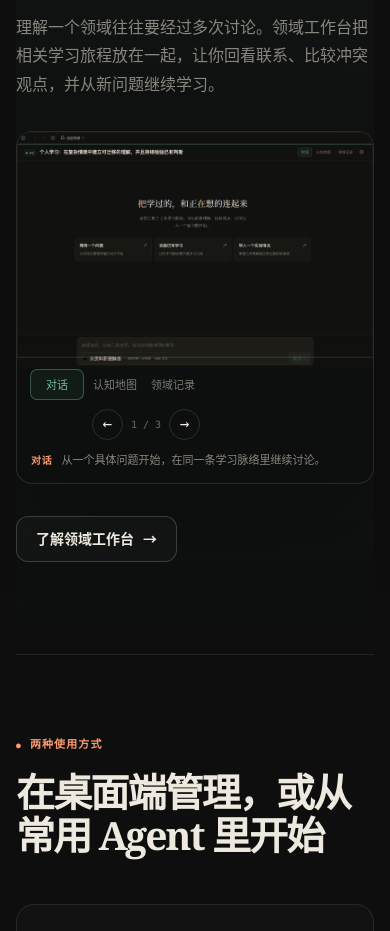
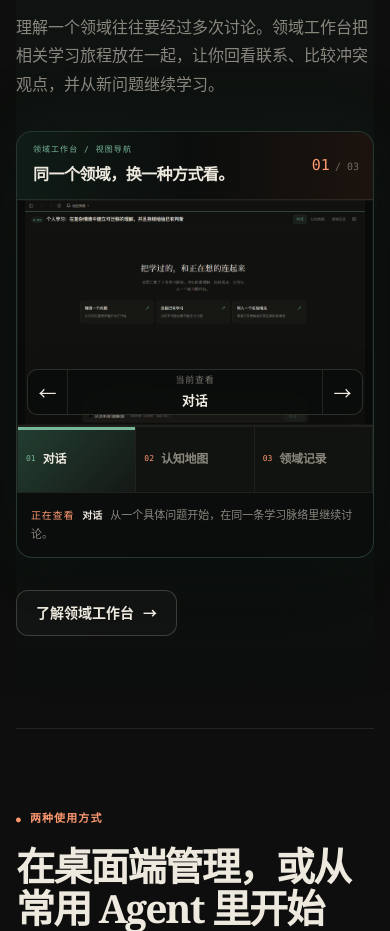
Before and after one commit to indieshade/xuemai-site, a Next.js app: page / in a window 390 px wide. Shown: the part 2900-3831 px from the top of the page. Built offline with nearby package versions, Linux system fonts and the light colour scheme.

Commit message:
improve domain workspace gallery switching

```diff
--- a/app/DomainWorkspaceCarousel.tsx
+++ b/app/DomainWorkspaceCarousel.tsx
@@ -7,6 +7,7 @@ const slides = [
   {
     id: "dialogue",
     label: "对话",
+    eyebrow: "从问题继续",
     image: "/screenshots/domain-workspace-rc3-safe.png",
     alt: "学脉领域工作台的对话视图，展示同一领域内的学习脉络和持续追问。",
     description: "从一个具体问题开始，在同一条学习脉络里继续讨论。",
@@ -14,6 +15,7 @@ const slides = [
   {
     id: "map",
     label: "认知地图",
+    eyebrow: "看见概念关系",
     image: "/screenshots/domain-cognitive-map.png",
     alt: "学脉领域工作台的认知地图视图，展示概念节点、关系和概念证据。",
     description: "把概念、它们之间的关系和仍待验证的问题放在一起。",
@@ -21,6 +23,7 @@ const slides = [
   {
     id: "records",
     label: "领域记录",
+    eyebrow: "回到跨旅程记录",
     image: "/screenshots/domain-records.png",
     alt: "学脉领域工作台的领域记录视图，展示跨学习旅程的综合记录和待继续追问的内容。",
     description: "回看跨旅程的判断、依据和下一步要继续追问的地方。",
@@ -33,7 +36,7 @@ type DomainWorkspaceCarouselProps = {
 
 export default function DomainWorkspaceCarousel({ className = "" }: DomainWorkspaceCarouselProps) {
   const [activeIndex, setActiveIndex] = useState(0);
-  const captionId = useId();
+  const carouselId = useId();
   const activeSlide = slides[activeIndex];
 
   function showSlide(index: number) {
@@ -53,31 +56,60 @@ export default function DomainWorkspaceCarousel({ className = "" }: DomainWorksp
   }
 
   return (
-    <figure className={`domain-carousel ${className}`.trim()} aria-describedby={captionId} onKeyDown={handleKeyDown} tabIndex={0}>
+    <figure className={`domain-carousel ${className}`.trim()} onKeyDown={handleKeyDown} tabIndex={0}>
+      <header className="domain-carousel-header">
+        <div>
+          <span>领域工作台 / 视图导航</span>
+          <strong>同一个领域，换一种方式看。</strong>
+        </div>
+        <p aria-live="polite"><b>{String(activeIndex + 1).padStart(2, "0")}</b><span>/ {String(slides.length).padStart(2, "0")}</span></p>
+      </header>
+
       <div className="domain-carousel-stage">
-        <img src={siteAsset(activeSlide.image)} alt={activeSlide.alt} />
+        {slides.map((slide, index) => (
+          <div
+            aria-hidden={index !== activeIndex}
+            aria-labelledby={`${carouselId}-${slide.id}-tab`}
+            className={`domain-carousel-slide${index === activeIndex ? " is-active" : ""}`}
+            id={`${carouselId}-${slide.id}-panel`}
+            key={slide.id}
+            role="tabpanel"
+          >
+            <img
+              alt={index === activeIndex ? slide.alt : ""}
+              decoding="sync"
+              fetchPriority="high"
+              loading="eager"
+              src={siteAsset(slide.image)}
+            />
           </div>
-      <figcaption id={captionId} className="domain-carousel-caption">
-        <div className="domain-carousel-controls">
-          <div className="domain-carousel-tabs" role="group" aria-label="选择领域工作台展示界面">
+        ))}
+        <div className="domain-carousel-stage-nav" aria-label="图片切换">
+          <button aria-label="查看上一张界面" className="domain-carousel-arrow" onClick={() => showSlide(activeIndex - 1)} type="button">←</button>
+          <div><span>当前查看</span><strong>{activeSlide.label}</strong></div>
+          <button aria-label="查看下一张界面" className="domain-carousel-arrow" onClick={() => showSlide(activeIndex + 1)} type="button">→</button>
+        </div>
+      </div>
+
+      <figcaption className="domain-carousel-caption">
+        <div aria-label="选择领域工作台展示界面" className="domain-carousel-tabs" role="tablist">
           {slides.map((slide, index) => (
             <button
-                aria-pressed={index === activeIndex}
+              aria-controls={`${carouselId}-${slide.id}-panel`}
+              aria-selected={index === activeIndex}
+              id={`${carouselId}-${slide.id}-tab`}
               key={slide.id}
               onClick={() => showSlide(index)}
+              role="tab"
               type="button"
             >
-                {slide.label}
+              <span>{String(index + 1).padStart(2, "0")}</span>
+              <div><strong>{slide.label}</strong><small>{slide.eyebrow}</small></div>
+              <i aria-hidden="true">↗</i>
             </button>
           ))}
         </div>
-          <div className="domain-carousel-navigation">
-            <button aria-label="查看上一张界面" className="domain-carousel-arrow" onClick={() => showSlide(activeIndex - 1)} type="button">←</button>
-            <span aria-live="polite">{activeIndex + 1} / {slides.length}</span>
-            <button aria-label="查看下一张界面" className="domain-carousel-arrow" onClick={() => showSlide(activeIndex + 1)} type="button">→</button>
-          </div>
-        </div>
-        <p><strong>{activeSlide.label}</strong>{activeSlide.description}</p>
+        <p><span>正在查看</span><strong>{activeSlide.label}</strong>{activeSlide.description}</p>
       </figcaption>
     </figure>
   );
--- a/app/home.css
+++ b/app/home.css
@@ -306,25 +306,44 @@
 .home-domain-intro { display: grid; grid-template-columns: minmax(0, 0.83fr) minmax(250px, 0.42fr); gap: 58px; align-items: end; margin-bottom: 54px; }
 .home-domain-intro p { margin: 0; color: var(--muted); font-size: 16px; line-height: 1.8; }
 
-/* One real workspace is shown at a time, so the three views read as a product flow. */
-.domain-carousel { overflow: hidden; margin: 0; border: 1px solid rgba(235, 224, 204, 0.13); border-radius: 23px; background: #0d0f0e; box-shadow: 0 30px 90px rgba(0, 0, 0, 0.28); outline: none; }
-.domain-carousel:focus-visible { box-shadow: 0 0 0 3px rgba(120, 184, 154, 0.62), 0 30px 90px rgba(0, 0, 0, 0.28); }
-.domain-carousel-stage { position: relative; z-index: 0; display: grid; min-height: 0; aspect-ratio: 2193 / 1386; place-items: center; background: #090b0a; }
-.domain-carousel-stage::after { position: absolute; inset: 0; border: 1px solid rgba(235, 224, 204, 0.04); content: ""; pointer-events: none; }
-.domain-carousel-stage img { display: block; width: 100%; height: 100%; object-fit: contain; }
+/* The gallery behaves like a workspace view switcher: every screenshot is ready before it is selected. */
+.domain-carousel { overflow: hidden; margin: 0; border: 1px solid rgba(127, 194, 160, 0.24); border-radius: 23px; background: #0b0d0c; box-shadow: 0 36px 100px rgba(0, 0, 0, 0.36), 0 0 80px rgba(48, 142, 105, 0.08); outline: none; }
+.domain-carousel:focus-visible { box-shadow: 0 0 0 3px rgba(120, 184, 154, 0.62), 0 36px 100px rgba(0, 0, 0, 0.36); }
+.domain-carousel-header { display: flex; min-height: 76px; align-items: center; justify-content: space-between; gap: 24px; padding: 14px 21px 14px 23px; border-bottom: 1px solid rgba(235, 224, 204, 0.1); background: linear-gradient(90deg, rgba(30, 75, 57, 0.24), rgba(11, 13, 12, 0.18) 48%, rgba(136, 57, 31, 0.14)); }
+.domain-carousel-header > div > span { display: block; color: var(--green); font-family: var(--font-mono), monospace; font-size: 10px; letter-spacing: 0.13em; }
+.domain-carousel-header strong { display: block; margin-top: 6px; color: var(--cream); font-family: var(--font-serif), Georgia, serif; font-size: clamp(17px, 1.7vw, 22px); font-weight: 600; letter-spacing: -0.035em; }
+.domain-carousel-header p { display: flex; align-items: baseline; gap: 5px; margin: 0; color: rgba(225, 218, 205, 0.44); font-family: var(--font-mono), monospace; font-size: 12px; }
+.domain-carousel-header b { color: var(--orange-light); font-size: 18px; font-weight: 500; }
+.domain-carousel-stage { position: relative; z-index: 0; min-height: 0; aspect-ratio: 2193 / 1386; background: #090b0a; }
+.domain-carousel-stage::after { position: absolute; z-index: 2; inset: 0; border: 1px solid rgba(235, 224, 204, 0.04); content: ""; pointer-events: none; }
+.domain-carousel-slide { position: absolute; inset: 0; visibility: hidden; opacity: 0; pointer-events: none; }
+.domain-carousel-slide.is-active { z-index: 1; visibility: visible; opacity: 1; }
+.domain-carousel-slide img { display: block; width: 100%; height: 100%; object-fit: contain; }
+.domain-carousel-stage-nav { position: absolute; z-index: 3; right: 18px; bottom: 18px; left: 18px; display: grid; grid-template-columns: 48px 1fr 48px; align-items: center; min-height: 58px; border: 1px solid rgba(235, 224, 204, 0.16); border-radius: 12px; background: rgba(9, 12, 10, 0.86); box-shadow: 0 12px 38px rgba(0, 0, 0, 0.24); backdrop-filter: blur(16px); }
+.domain-carousel-stage-nav > div { min-width: 0; padding: 0 13px; text-align: center; }
+.domain-carousel-stage-nav span { display: block; color: rgba(225, 218, 205, 0.5); font-family: var(--font-mono), monospace; font-size: 9px; letter-spacing: 0.09em; }
+.domain-carousel-stage-nav strong { display: block; overflow: hidden; margin-top: 3px; color: var(--cream); font-size: 13px; font-weight: 600; text-overflow: ellipsis; white-space: nowrap; }
+.domain-carousel-arrow { display: grid; width: 100%; height: 100%; place-items: center; border: 0; color: var(--cream); background: transparent; cursor: pointer; font: inherit; font-size: 22px; line-height: 1; transition: color 150ms ease, background 150ms ease; }
+.domain-carousel-arrow:first-child { border-right: 1px solid rgba(235, 224, 204, 0.11); border-radius: 11px 0 0 11px; }
+.domain-carousel-arrow:last-child { border-left: 1px solid rgba(235, 224, 204, 0.11); border-radius: 0 11px 11px 0; }
+.domain-carousel-arrow:hover { color: var(--green); background: rgba(55, 126, 91, 0.15); }
+.domain-carousel-arrow:focus-visible,
+.domain-carousel-tabs button:focus-visible { position: relative; z-index: 4; outline: 2px solid var(--green); outline-offset: -2px; }
 .domain-carousel-caption { position: relative; z-index: 1; border-top: 1px solid rgba(235, 224, 204, 0.09); }
-.domain-carousel-controls { display: flex; align-items: center; justify-content: space-between; gap: 18px; padding: 14px 18px 12px; }
-.domain-carousel-tabs { display: flex; flex-wrap: wrap; gap: 5px; }
-.domain-carousel-tabs button { min-height: 31px; padding: 0 11px; border: 1px solid transparent; border-radius: 7px; color: rgba(225, 218, 205, 0.52); background: transparent; cursor: pointer; font: inherit; font-size: 12px; transition: color 180ms ease, border-color 180ms ease, background 180ms ease; }
-.domain-carousel-tabs button:hover { color: var(--cream); background: rgba(235, 224, 204, 0.06); }
-.domain-carousel-tabs button[aria-pressed="true"] { border-color: rgba(120, 184, 154, 0.38); color: var(--green); background: rgba(55, 126, 91, 0.12); }
-.domain-carousel-tabs button:focus-visible,
-.domain-carousel-arrow:focus-visible { outline: 2px solid var(--green); outline-offset: 2px; }
-.domain-carousel-navigation { display: flex; flex: 0 0 auto; align-items: center; gap: 8px; color: rgba(225, 218, 205, 0.45); font-family: var(--font-mono), monospace; font-size: 10px; white-space: nowrap; }
-.domain-carousel-arrow { display: grid; width: 31px; height: 31px; place-items: center; border: 1px solid rgba(235, 224, 204, 0.14); border-radius: 50%; color: var(--cream); background: transparent; cursor: pointer; font: inherit; font-size: 16px; line-height: 1; transition: border-color 180ms ease, color 180ms ease, background 180ms ease; }
-.domain-carousel-arrow:hover { border-color: rgba(120, 184, 154, 0.56); color: var(--green); background: rgba(55, 126, 91, 0.12); }
-.domain-carousel-caption p { margin: 0; padding: 0 20px 17px; color: var(--muted); font-size: 12px; line-height: 1.7; }
-.domain-carousel-caption p strong { margin-right: 9px; color: var(--orange-light); font-family: var(--font-mono), monospace; font-size: 10px; letter-spacing: 0.08em; }
+.domain-carousel-tabs { display: grid; grid-template-columns: repeat(3, minmax(0, 1fr)); gap: 1px; padding: 1px; background: rgba(235, 224, 204, 0.1); }
+.domain-carousel-tabs button { display: grid; grid-template-columns: auto minmax(0, 1fr) auto; min-height: 78px; align-items: center; gap: 11px; padding: 13px 15px; border: 0; color: rgba(225, 218, 205, 0.58); background: #111310; cursor: pointer; font: inherit; text-align: left; transition: color 150ms ease, background 150ms ease; }
+.domain-carousel-tabs button:hover { color: var(--cream); background: #171a17; }
+.domain-carousel-tabs button[aria-selected="true"] { color: var(--cream); background: linear-gradient(135deg, rgba(38, 89, 67, 0.53), rgba(20, 24, 21, 0.98)); box-shadow: inset 0 3px 0 var(--green); }
+.domain-carousel-tabs button > span { color: var(--orange-light); font-family: var(--font-mono), monospace; font-size: 10px; }
+.domain-carousel-tabs button[aria-selected="true"] > span { color: var(--green); }
+.domain-carousel-tabs button > div { min-width: 0; }
+.domain-carousel-tabs button strong { display: block; overflow: hidden; color: inherit; font-family: var(--font-serif), Georgia, serif; font-size: 15px; font-weight: 600; letter-spacing: -0.02em; text-overflow: ellipsis; white-space: nowrap; }
+.domain-carousel-tabs button small { display: block; overflow: hidden; margin-top: 5px; color: rgba(225, 218, 205, 0.42); font-size: 10px; text-overflow: ellipsis; white-space: nowrap; }
+.domain-carousel-tabs button i { color: rgba(225, 218, 205, 0.26); font-size: 14px; font-style: normal; }
+.domain-carousel-tabs button[aria-selected="true"] i { color: var(--green); }
+.domain-carousel-caption > p { display: flex; align-items: baseline; gap: 10px; margin: 0; padding: 15px 20px 17px; color: var(--muted); font-size: 12px; line-height: 1.7; }
+.domain-carousel-caption > p > span { flex: 0 0 auto; color: var(--orange-light); font-family: var(--font-mono), monospace; font-size: 10px; letter-spacing: 0.08em; }
+.domain-carousel-caption > p strong { flex: 0 0 auto; color: var(--cream); font-family: var(--font-serif), Georgia, serif; font-size: 15px; font-weight: 600; }
 
 .home-domain-product-shot,
 .domains-product-shot { overflow: hidden; margin: 0; border: 1px solid rgba(235, 224, 204, 0.13); border-radius: 23px; background: #111310; box-shadow: 0 30px 90px rgba(0, 0, 0, 0.28); }
@@ -559,11 +578,21 @@
   .home-domain-intro { margin-bottom: 33px; }
   .home-domain-intro h2 { font-size: clamp(32px, 8.7vw, 40px); letter-spacing: -0.06em; }
   .domain-carousel { border-radius: 16px; }
-  .domain-carousel-controls { display: grid; gap: 9px; padding: 11px 13px 10px; }
-  .domain-carousel-tabs { display: grid; grid-template-columns: repeat(3, minmax(0, 1fr)); gap: 4px; }
-  .domain-carousel-tabs button { min-width: 0; padding: 0 4px; font-size: 11px; }
-  .domain-carousel-navigation { justify-self: end; }
-  .domain-carousel-caption p { padding: 0 14px 14px; font-size: 11px; }
+  .domain-carousel-header { min-height: 68px; padding: 12px 14px 12px 16px; }
+  .domain-carousel-header > div > span { font-size: 8px; }
+  .domain-carousel-header strong { font-size: 16px; }
+  .domain-carousel-header p { font-size: 10px; }
+  .domain-carousel-header b { font-size: 15px; }
+  .domain-carousel-stage-nav { right: 10px; bottom: 10px; left: 10px; grid-template-columns: 40px 1fr 40px; min-height: 46px; border-radius: 10px; }
+  .domain-carousel-arrow { font-size: 18px; }
+  .domain-carousel-tabs button { min-height: 65px; gap: 7px; padding: 9px 8px; }
+  .domain-carousel-tabs button > span { font-size: 8px; }
+  .domain-carousel-tabs button strong { font-size: 12px; }
+  .domain-carousel-tabs button small,
+  .domain-carousel-tabs button i { display: none; }
+  .domain-carousel-caption > p { display: block; padding: 12px 14px 14px; font-size: 11px; }
+  .domain-carousel-caption > p > span,
+  .domain-carousel-caption > p strong { margin-right: 8px; font-size: 10px; }
   .home-domain-product-shot,
   .domains-product-shot { border-radius: 16px; }
   .home-domain-product-shot figcaption,
```
Also changed, not shown: scripts/sync-windows-release.mjs (+38 -7 lines), 2 other files (tests, documents, lock files or other folders). Lines whose indentation alone changed are shown as unchanged.
